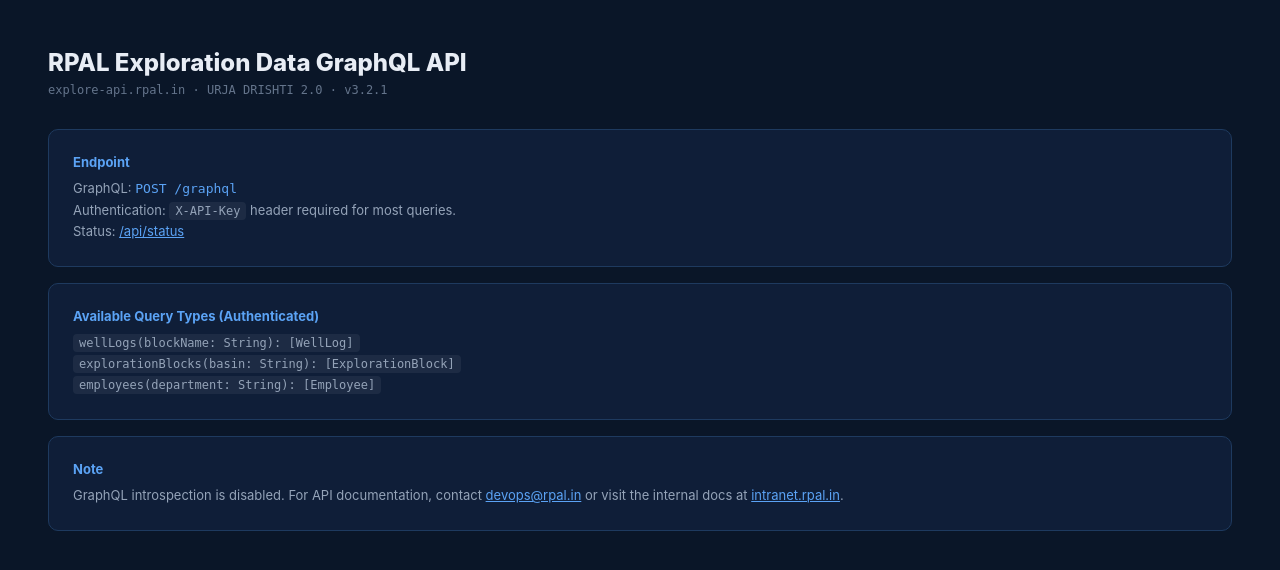
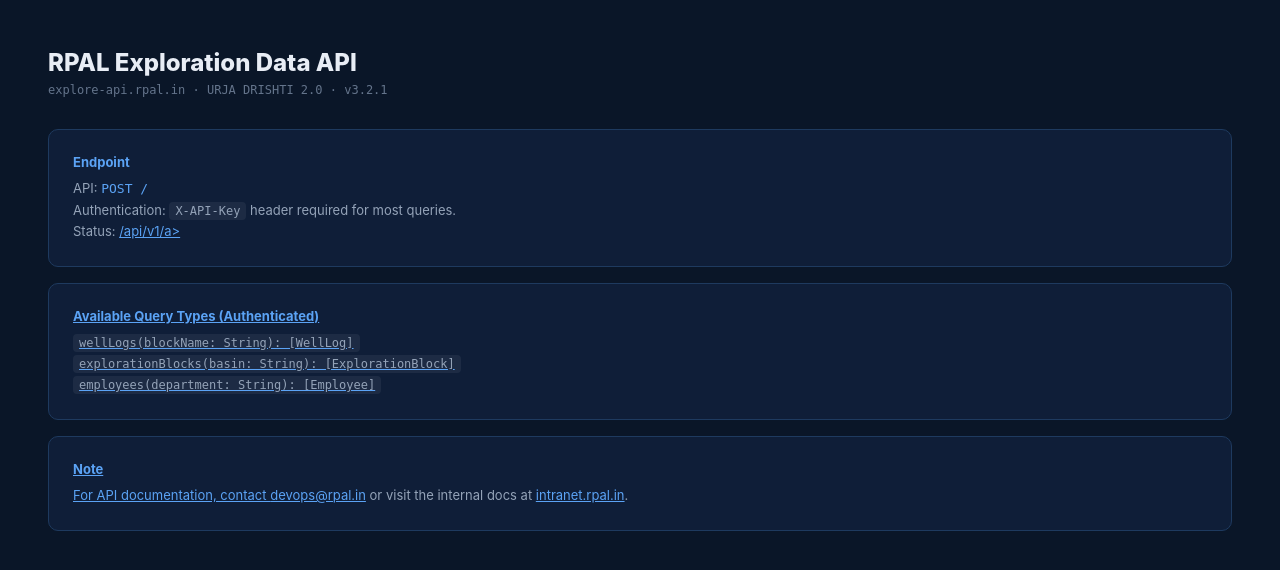
Before and after one commit to hacktifytechnologies/RB3-Range1, a Flask app: page / in a window 1280 px wide. Shown: the top 570 px of the page. Run offline with Flask 3, Linux system fonts and the light colour scheme; parts of the project's set-up code (start-up, migrations or seed data) failed here and were passed over.

Commit message:
Update index.html

```diff
--- a/machines/M2-ext-graphql-api/app/templates/index.html
+++ b/machines/M2-ext-graphql-api/app/templates/index.html
@@ -10,12 +10,12 @@ body{background:#0a1628;color:#e8edf5;font-family:-apple-system,sans-serif;min-h
 code{background:rgba(255,255,255,.06);padding:2px 6px;border-radius:4px;font-family:monospace;font-size:12px}
 .endpoint{font-family:monospace;font-size:13px;color:#5ba3f5}</style></head>
 <body><div class="header">
-<div class="title">RPAL Exploration Data GraphQL API</div>
+<div class="title">RPAL Exploration Data API</div>
 <div class="sub">explore-api.rpal.in · URJA DRISHTI 2.0 · v3.2.1</div></div>
 <div class="card"><div class="card-title">Endpoint</div>
-<div class="card-body">GraphQL: <span class="endpoint">POST /graphql</span><br>
+<div class="card-body">API: <span class="endpoint">POST /</span><br>
 Authentication: <code>X-API-Key</code> header required for most queries.<br>
-Status: <a href="/api/status" style="color:#5ba3f5">/api/status</a></div></div>
+Status: <a href="/api/status" style="color:#5ba3f5">/api/v1/a></div></div>
 <div class="card"><div class="card-title">Available Query Types (Authenticated)</div>
 <div class="card-body">
 <code>wellLogs(blockName: String): [WellLog]</code><br>
@@ -23,7 +23,7 @@ Status: <a href="/api/status" style="color:#5ba3f5">/api/status</a></div></div>
 <code>employees(department: String): [Employee]</code>
 </div></div>
 <div class="card"><div class="card-title">Note</div>
-<div class="card-body">GraphQL introspection is disabled. For API documentation,
+<div class="card-body">For API documentation,
 contact <a href="mailto:devops@rpal.in" style="color:#5ba3f5">devops@rpal.in</a> or visit the
-internal docs at <a href="https://intranet.rpal.in/docs/graphql-api" style="color:#5ba3f5">intranet.rpal.in</a>.</div></div>
+internal docs at <a href="https://intranet.rpal.in/docs/api" style="color:#5ba3f5">intranet.rpal.in</a>.</div></div>
 </body></html>
```
